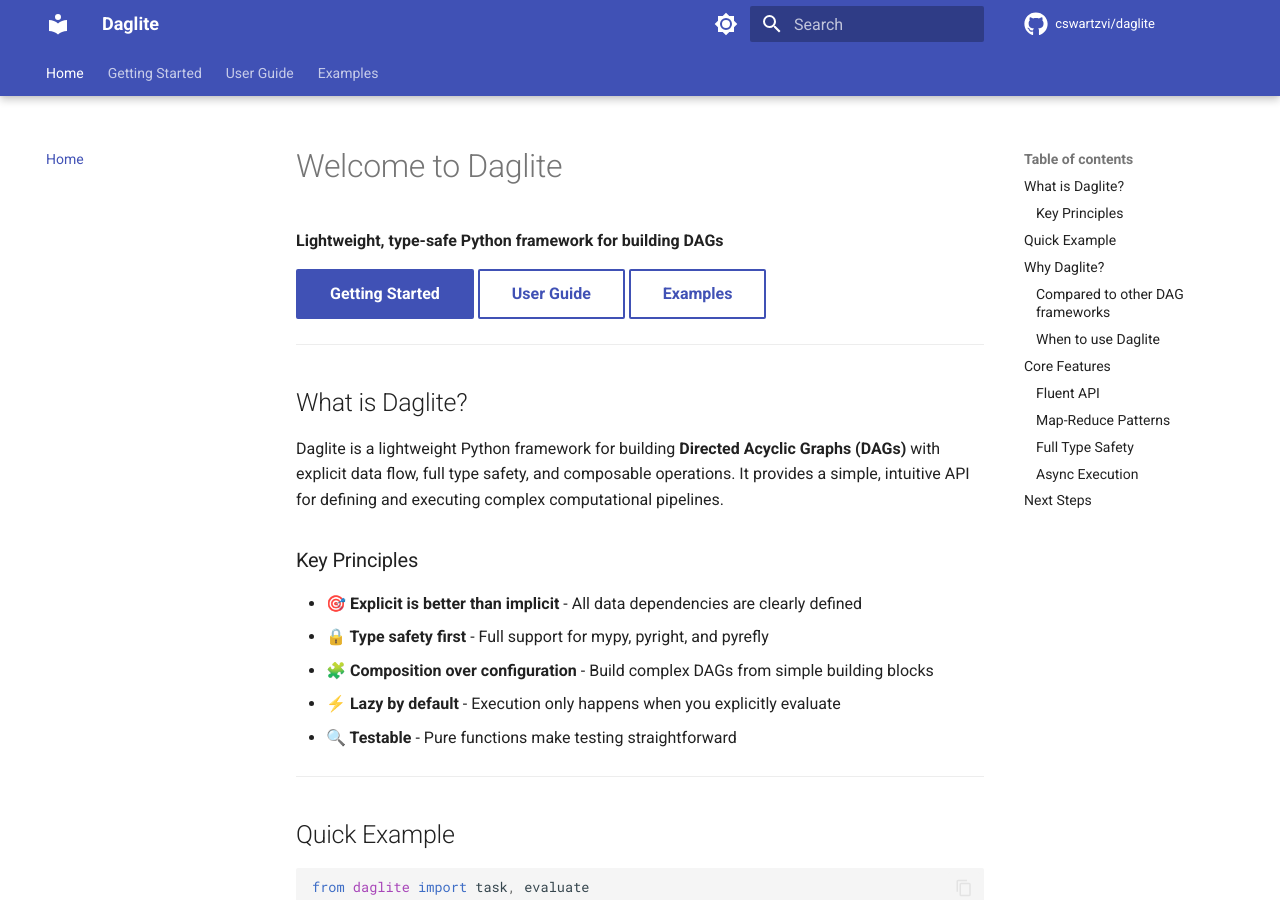
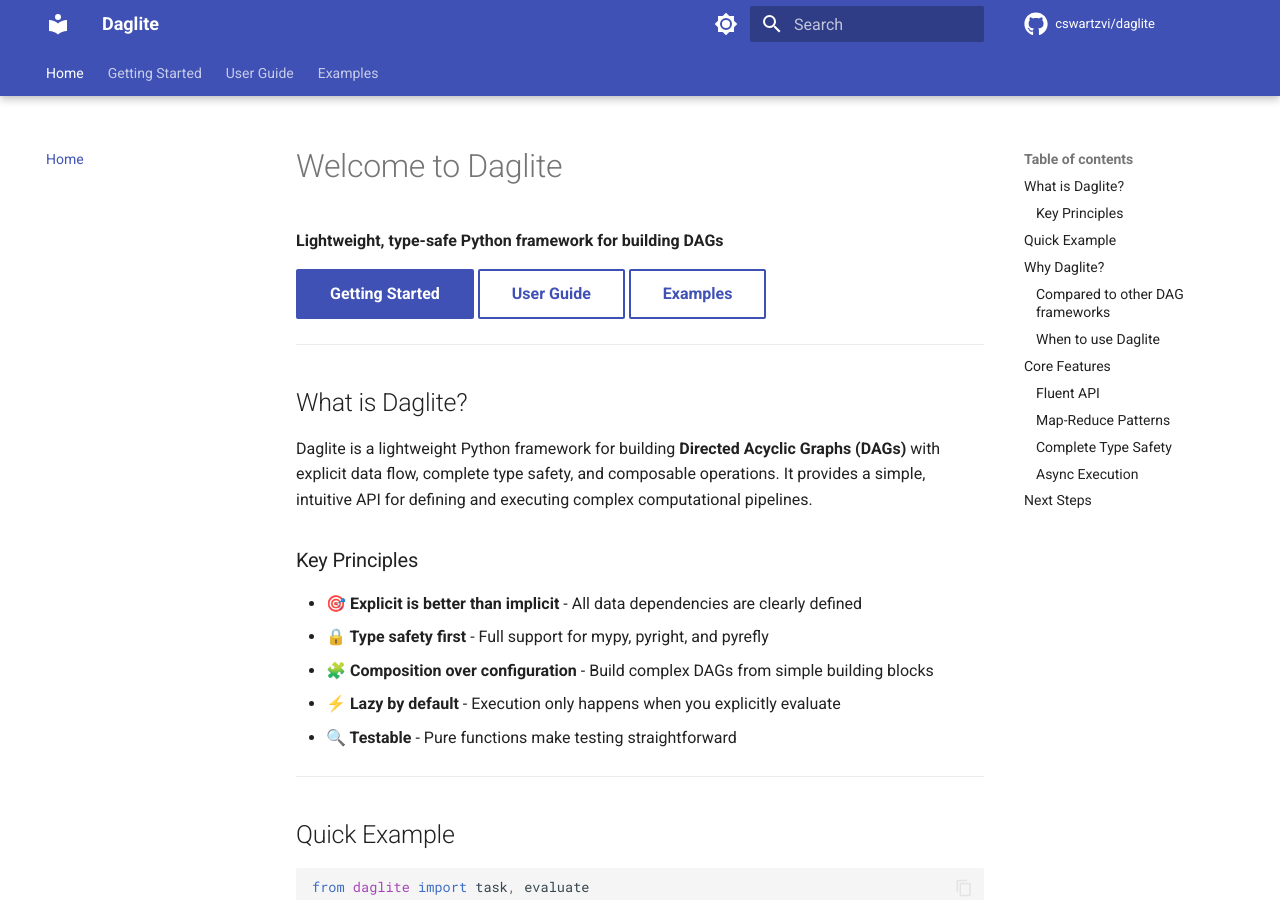
Before and after one commit to cswartzvi/daglite, an MkDocs documentation site: the page built from docs/index.md, in a window 1280 px wide and 900 px high. Built offline with MkDocs 1.6.1 and Material for MkDocs 9.7.7, drawn with Linux system fonts in a browser that asks for light colours; comment, search, counter and statistics services are not loaded; some of the changed text lies outside the part shown.

Commit message:
fix: Update README and documentation to use "complete type safety" terminology

````diff
--- a/docs/index.md
+++ b/docs/index.md
@@ -10,7 +10,7 @@
 
 ## What is Daglite?
 
-Daglite is a lightweight Python framework for building **Directed Acyclic Graphs (DAGs)** with explicit data flow, full type safety, and composable operations. It provides a simple, intuitive API for defining and executing complex computational pipelines.
+Daglite is a lightweight Python framework for building **Directed Acyclic Graphs (DAGs)** with explicit data flow, complete type safety, and composable operations. It provides a simple, intuitive API for defining and executing complex computational pipelines.
 
 ### Key Principles
 
@@ -122,7 +122,7 @@
 )
 ```
 
-### Full Type Safety
+### Complete Type Safety
 
 Works seamlessly with type checkers:
 
````
Also changed, not shown: README.md (+2 -2 lines).
